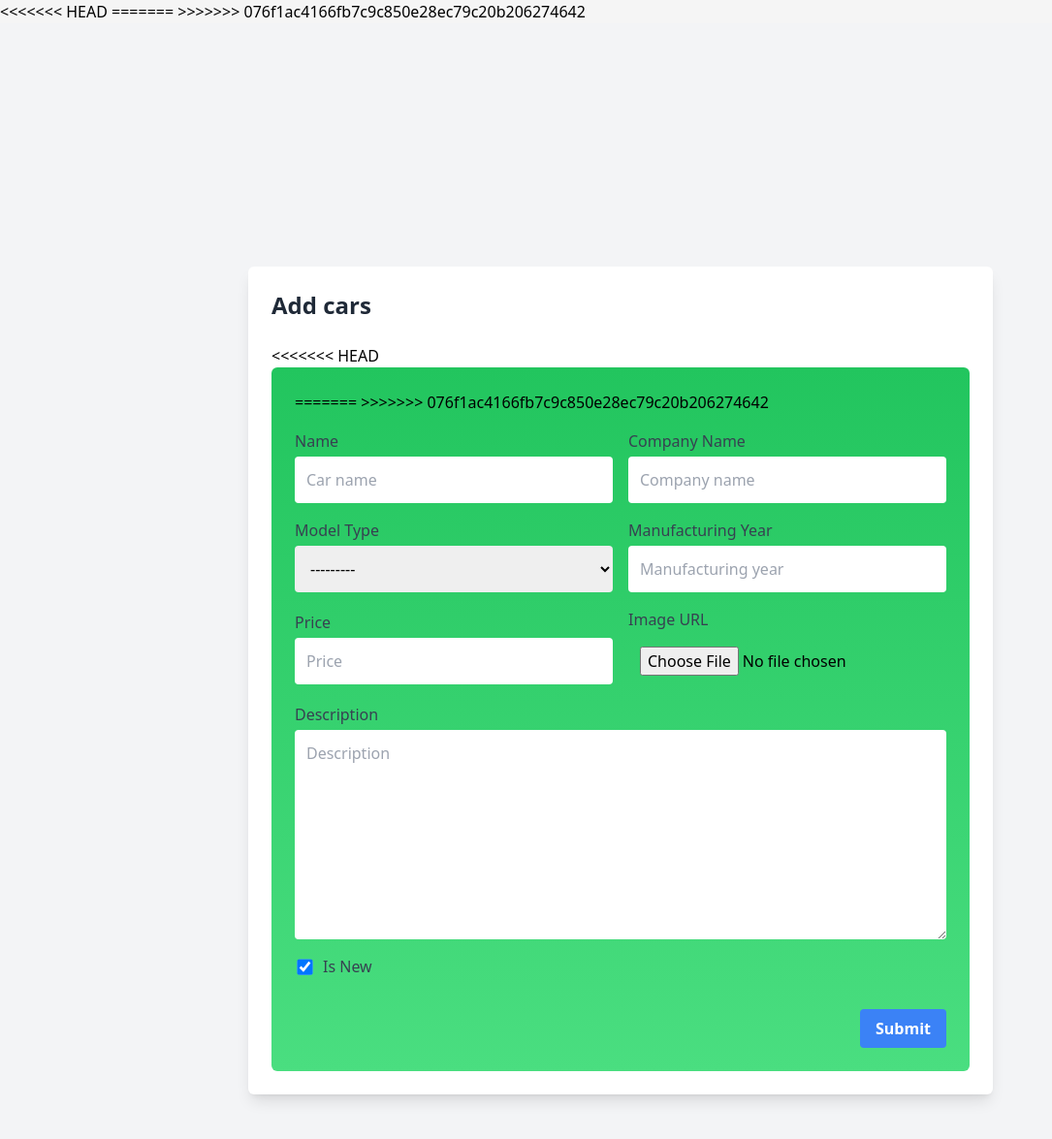
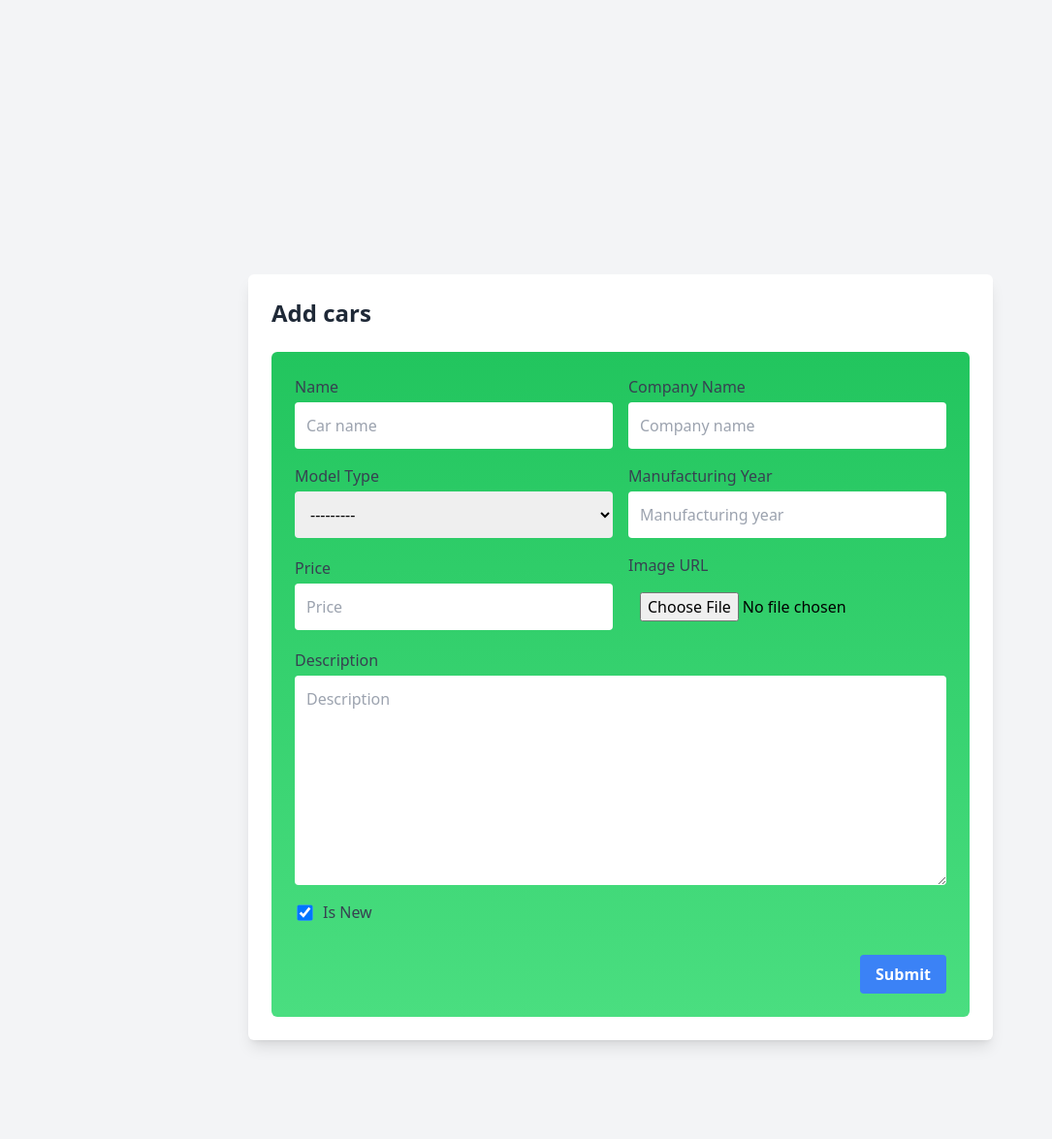
Before and after one commit to Rudra1402/EV-Depot, a Django app: page /common_form/cars/ in a window 1280 px wide. Shown: the part 88-1263 px from the top of the page at 97% size, without its empty margins (0-1085 px from the left). Run offline with Django 5.2, Linux system fonts and the light colour scheme; some libraries are stand-ins or nearby versions.

Commit message:
secret key and minor changes

```diff
--- a/base/templates/common_form.html
+++ b/base/templates/common_form.html
@@ -6,11 +6,7 @@
     <!-- Container for centering the form -->
     <div class="w-full max-w-3xl p-6 bg-white rounded-md shadow-lg overflow-y-auto" style="scrollbar-width: none; max-height: calc(100vh - 4rem);">
         <h1 class="text-2xl font-bold mb-6 text-gray-800">Add {{ app_name }}</h1>
-<<<<<<< HEAD
         <form method="post" action="{% url app_name|add:':homepage' %}" enctype="multipart/form-data" class="p-6 rounded-md bg-gradient-to-t from-green-400 to-green-500 flex flex-col gap-4">
-=======
-        <form method="post" action="{% url 'base:common_form' app_name %}" enctype="multipart/form-data" class="p-6 rounded-md bg-gradient-to-t from-green-400 to-green-500 flex flex-col gap-4">
->>>>>>> 076f1ac4166fb7c9c850e28ec79c20b206274642
             {% csrf_token %}
             <div class="flex items-center w-full gap-4">
                 <div class="w-1/2 flex flex-col gap-1">
--- a/base/templates/navbar.html
+++ b/base/templates/navbar.html
@@ -19,11 +19,7 @@
     </div>
 </nav>
 
-<<<<<<< HEAD
 {% comment %} <script>
-=======
-<script>
->>>>>>> 076f1ac4166fb7c9c850e28ec79c20b206274642
     document.addEventListener('DOMContentLoaded', (event) => {
         const dropdownButton = document.querySelector('.dropdown button');
         const dropdownContent = document.querySelector('.dropdown-content');
@@ -37,11 +33,7 @@
             dropdownContent.classList.add('hidden');
         });
     });
-<<<<<<< HEAD
 </script> {% endcomment %}
-=======
-</script>
->>>>>>> 076f1ac4166fb7c9c850e28ec79c20b206274642
 
 <style>
     .dropdown-content a {
--- a/evdepot/settings.py
+++ b/evdepot/settings.py
@@ -16,7 +16,7 @@
 # See https://docs.djangoproject.com/en/5.0/howto/deployment/checklist/
 
 # SECURITY WARNING: keep the secret key used in production secret!
-# SECRET_KEY = 'django-insecure-k!q34#4r495=do3-er(fhp-!9den898if*^pz_*n^8kcf4(+ah'
+SECRET_KEY = 'django-insecure-k!q34#4r495=do3-er(fhp-!9den898if*^pz_*n^8kcf4(+ah'
 
 # SECURITY WARNING: don't run with debug turned on in production!
 DEBUG = False
```
Also changed, not shown: db.sqlite3.
